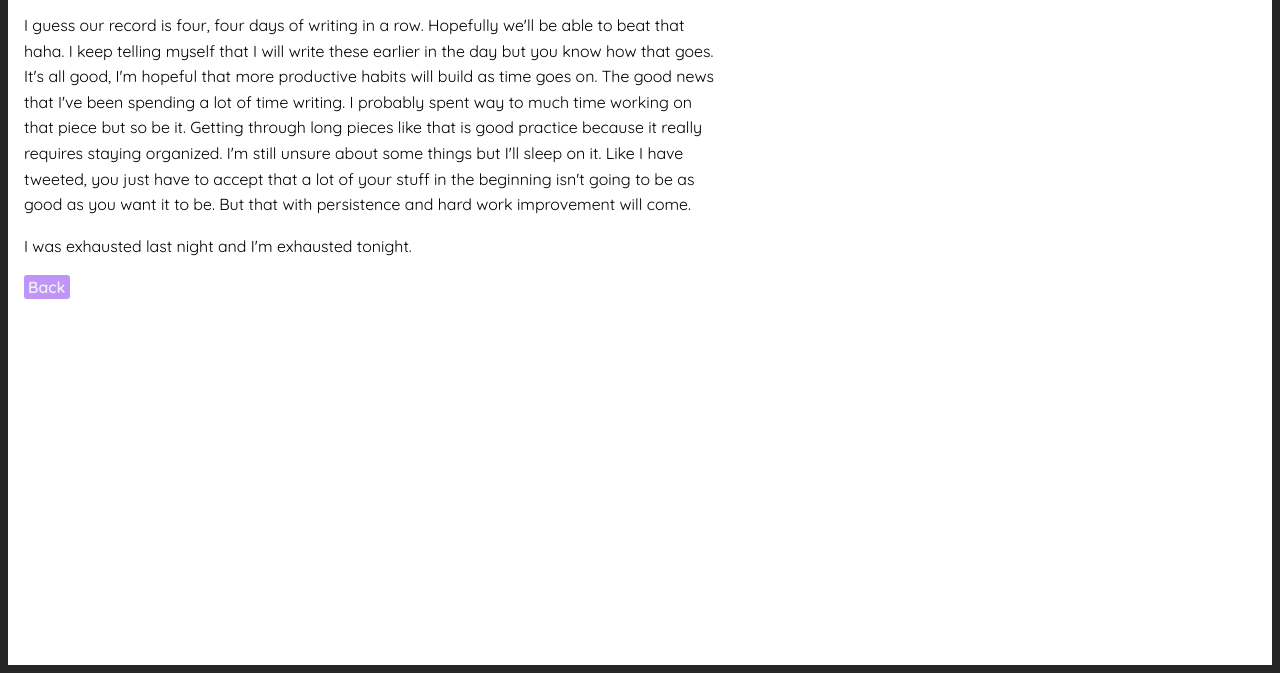
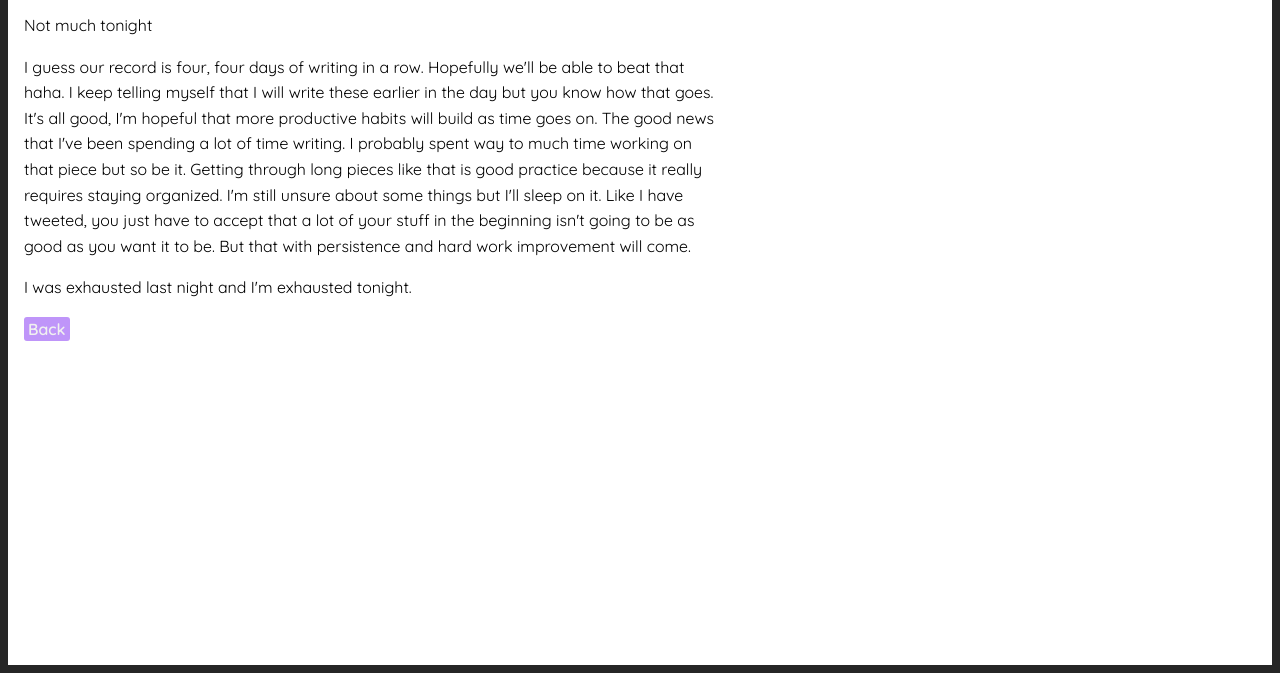
Before and after one commit to somed00d/somed00d.github.io, an Eleventy site: page posts/2020/the-record-four.md in a window 1280 px wide. Shown: the part 127-800 px from the top of the page. Built offline with nearby package versions, Linux system fonts and the light colour scheme; Eleventy itself is replaced by a stand-in of ours; files that its build step writes are made by us from their sources; what eleventy-plugin-sass, eleventy-plugin-typeset would draw is missing.

Commit message:
Update the-record-four.md

```diff
--- a/posts/2020/the-record-four.md
+++ b/posts/2020/the-record-four.md
@@ -4,7 +4,9 @@ title: The record is four
 date: 2020-12-9 23:33:00
 tags: ['post']
 ---
-
+<!-- Excerpt Start -->
+Not much tonight
+<!-- Excerpt End -->
 I guess our record is four, four days of writing in a row. Hopefully we'll be able to beat that haha. I keep telling myself that I will write these earlier in the day but you know how that goes. It's all good, I'm hopeful that more productive habits will build as time goes on. The good news that I've been spending a lot of time writing. I probably spent way to much time working on that piece but so be it. Getting through long pieces like that is good practice because it really requires staying organized. I'm still unsure about some things but I'll sleep on it. Like I have tweeted, you just have to accept that a lot of your stuff in the beginning isn't going to be as good as you want it to be. But that with persistence and hard work improvement will come.
 
 I was exhausted last night and I'm exhausted tonight.
```
